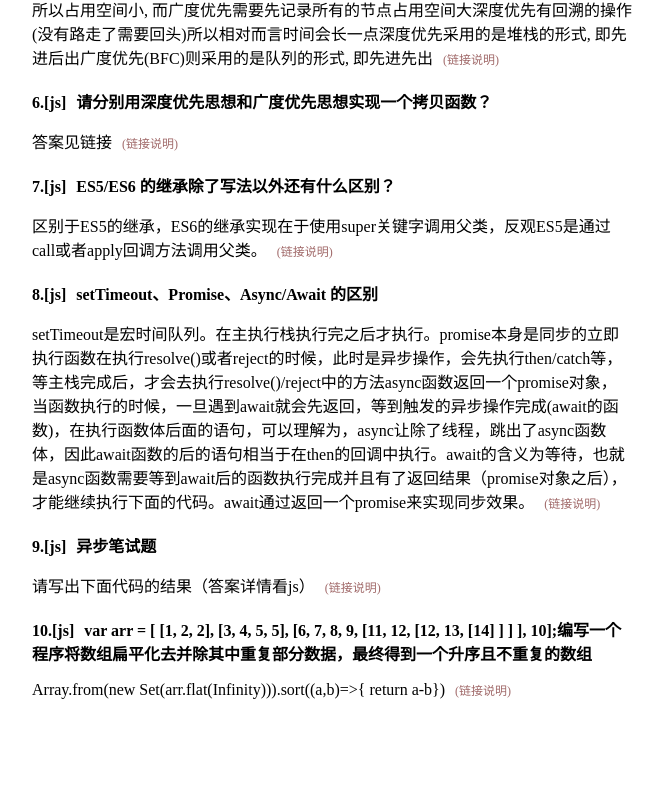
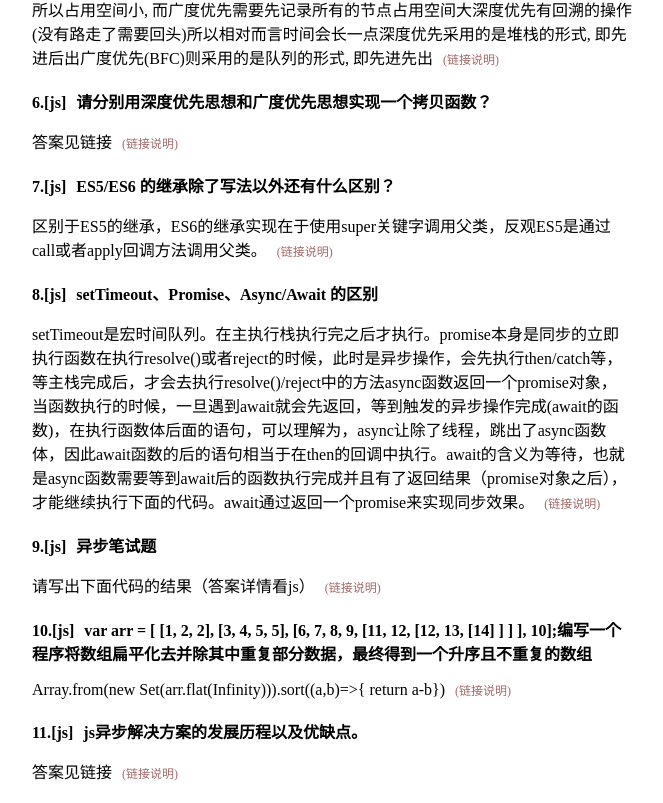
Before and after one commit to liermao/interview, a Vue app in the folder classify/: page / in a window 1280 px wide. Shown: the part 981-1784 px from the top of the page, without its empty margins (16-679 px from the left). Before the commit the page ends 1700 px from the top, so only its background shows below. Built offline with nearby package versions, Linux system fonts and the light colour scheme.

Commit message:
10.增加新题目。

```diff
--- a/classify/src/views/index.vue
+++ b/classify/src/views/index.vue
@@ -109,6 +109,12 @@ export default {
           answer: "Array.from(new Set(arr.flat(Infinity))).sort((a,b)=>{ return a-b})",
           link: "https://github.com/Advanced-Frontend/Daily-Interview-Question/issues/7"
         },
+        {
+          class: "js",
+          title: "js异步解决方案的发展历程以及优缺点。",
+          answer: "答案见链接",
+          link: "https://github.com/Advanced-Frontend/Daily-Interview-Question/issues/11"
+        },
       ]
     }
   }
```
Also changed, not shown: classify/src/assets/js/11.js异步.js (added, +46 -0 lines).
